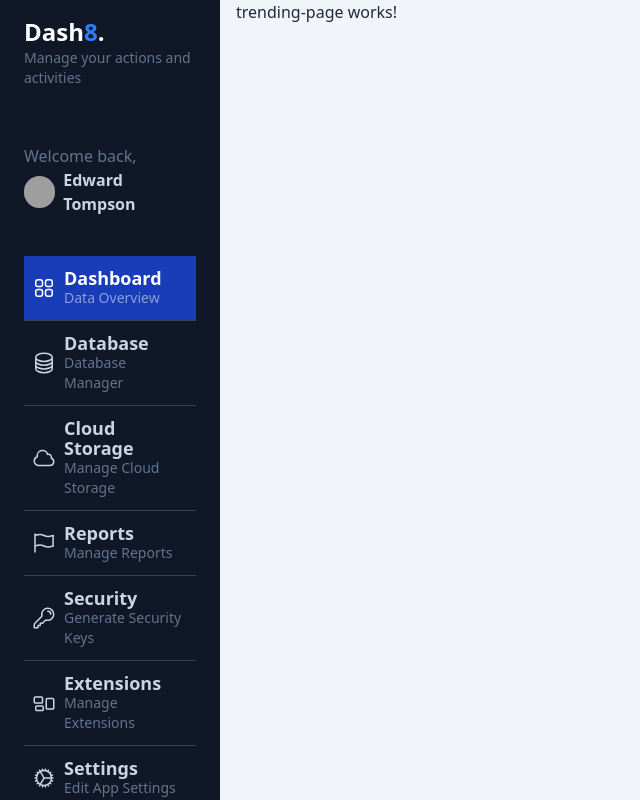
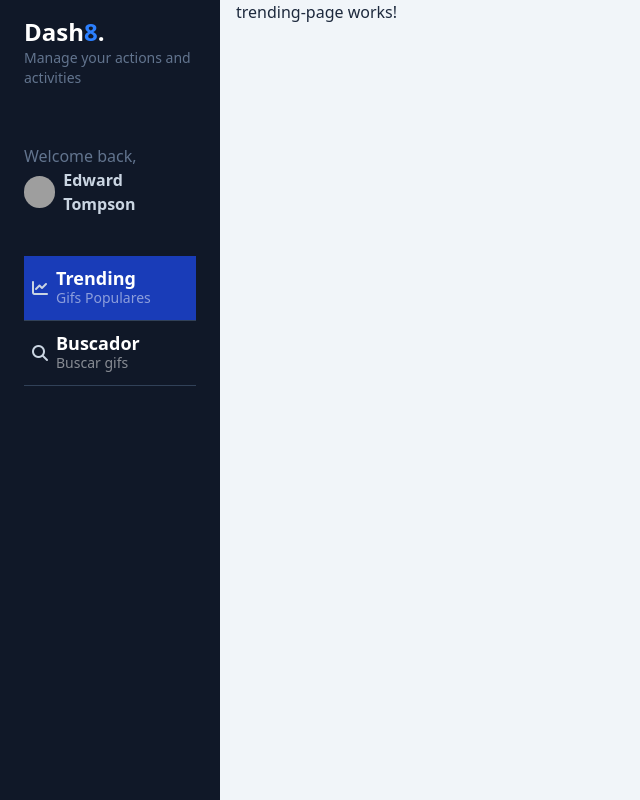
Before and after one commit to JulianMontu/03-gifs-apps-angular-19, an Angular app: page /dashboard/trending in a window 1280 px wide. Shown: the whole page, without its empty margins (0-640 px from the left). Built offline with nearby package versions, Linux system fonts and the light colour scheme; grey boxes are pictures that could not be loaded.

Commit message:
refactor list menu dashboard

```diff
--- a/src/app/gifs/components/side-menu/side-menu-options/side-menu-options.component.html
+++ b/src/app/gifs/components/side-menu/side-menu-options/side-menu-options.component.html
@@ -1,81 +1,23 @@
 <div id="nav" class="w-full px-6">
-          <a href="#" class="w-full px-2 inline-flex space-x-2 items-center border-b border-slate-700 py-3 bg-blue-800 hover:bg-white/5 transition ease-linear duration-150">
-              <div>
-                  <svg xmlns="http://www.w3.org/2000/svg" fill="none" viewBox="0 0 24 24" stroke-width="1.5" stroke="currentColor" class="w-6 h-6 text-white">
-                      <path stroke-linecap="round" stroke-linejoin="round" d="M3.75 6A2.25 2.25 0 016 3.75h2.25A2.25 2.25 0 0110.5 6v2.25a2.25 2.25 0 01-2.25 2.25H6a2.25 2.25 0 01-2.25-2.25V6zM3.75 15.75A2.25 2.25 0 016 13.5h2.25a2.25 2.25 0 012.25 2.25V18a2.25 2.25 0 01-2.25 2.25H6A2.25 2.25 0 013.75 18v-2.25zM13.5 6a2.25 2.25 0 012.25-2.25H18A2.25 2.25 0 0120.25 6v2.25A2.25 2.25 0 0118 10.5h-2.25a2.25 2.25 0 01-2.25-2.25V6zM13.5 15.75a2.25 2.25 0 012.25-2.25H18a2.25 2.25 0 012.25 2.25V18A2.25 2.25 0 0118 20.25h-2.25A2.25 2.25 0 0113.5 18v-2.25z" />
-                    </svg>
+  <!-- bg-blue-800 -->
 
-              </div>
-              <div class="flex flex-col">
-                  <span class="text-lg font-bold leading-5 text-white">Dashboard</span>
-                  <span class="text-sm text-white/50 hidden md:block">Data Overview</span>
-              </div>
-          </a>
-          <a href="#" class="w-full px-2 inline-flex space-x-2 items-center border-b border-slate-700 py-3 hover:bg-white/5 transition ease-linear duration-150">
-              <div>
-                  <svg xmlns="http://www.w3.org/2000/svg" fill="none" viewBox="0 0 24 24" stroke-width="1.5" stroke="currentColor" class="w-6 h-6">
-                      <path stroke-linecap="round" stroke-linejoin="round" d="M20.25 6.375c0 2.278-3.694 4.125-8.25 4.125S3.75 8.653 3.75 6.375m16.5 0c0-2.278-3.694-4.125-8.25-4.125S3.75 4.097 3.75 6.375m16.5 0v11.25c0 2.278-3.694 4.125-8.25 4.125s-8.25-1.847-8.25-4.125V6.375m16.5 0v3.75m-16.5-3.75v3.75m16.5 0v3.75C20.25 16.153 16.556 18 12 18s-8.25-1.847-8.25-4.125v-3.75m16.5 0c0 2.278-3.694 4.125-8.25 4.125s-8.25-1.847-8.25-4.125" />
-                    </svg>
-              </div>
-              <div class="flex flex-col">
-                  <span class="text-lg text-slate-300 font-bold leading-5">Database</span>
-                  <span class="text-sm text-slate-500 hidden md:block">Database Manager</span>
-              </div>
-          </a>
-          <a href="#" class="w-full px-2 inline-flex space-x-2 items-center border-b border-slate-700 py-3 hover:bg-white/5 transition ease-linear duration-150">
-              <div>
-                  <svg xmlns="http://www.w3.org/2000/svg" fill="none" viewBox="0 0 24 24" stroke-width="1.5" stroke="currentColor" class="w-6 h-6">
-                      <path stroke-linecap="round" stroke-linejoin="round" d="M2.25 15a4.5 4.5 0 004.5 4.5H18a3.75 3.75 0 001.332-7.257 3 3 0 00-3.758-3.848 5.25 5.25 0 00-10.233 2.33A4.502 4.502 0 002.25 15z" />
-                    </svg>
-              </div>
-              <div class="flex flex-col">
-                  <span class="text-lg text-slate-300 font-bold leading-5">Cloud Storage</span>
-                  <span class="text-sm text-slate-500 hidden md:block">Manage Cloud Storage</span>
-              </div>
-          </a>
-          <a href="#" class="w-full px-2 inline-flex space-x-2 items-center border-b border-slate-700 py-3 hover:bg-white/5 transition ease-linear duration-150">
-              <div>
-                  <svg xmlns="http://www.w3.org/2000/svg" fill="none" viewBox="0 0 24 24" stroke-width="1.5" stroke="currentColor" class="w-6 h-6">
-                      <path stroke-linecap="round" stroke-linejoin="round" d="M3 3v1.5M3 21v-6m0 0l2.77-.693a9 9 0 016.208.682l.108.054a9 9 0 006.086.71l3.114-.732a48.524 48.524 0 01-.005-10.499l-3.11.732a9 9 0 01-6.085-.711l-.108-.054a9 9 0 00-6.208-.682L3 4.5M3 15V4.5" />
-                    </svg>
-              </div>
-              <div class="flex flex-col">
-                  <span class="text-lg text-slate-300 font-bold leading-5">Reports</span>
-                  <span class="text-sm text-slate-500 hidden md:block">Manage Reports</span>
-              </div>
-          </a>
-          <a href="#" class="w-full px-2 inline-flex space-x-2 items-center border-b border-slate-700 py-3 hover:bg-white/5 transition ease-linear duration-150">
-              <div>
-                  <svg xmlns="http://www.w3.org/2000/svg" fill="none" viewBox="0 0 24 24" stroke-width="1.5" stroke="currentColor" class="w-6 h-6">
-                      <path stroke-linecap="round" stroke-linejoin="round" d="M15.75 5.25a3 3 0 013 3m3 0a6 6 0 01-7.029 5.912c-.563-.097-1.159.026-1.563.43L10.5 17.25H8.25v2.25H6v2.25H2.25v-2.818c0-.597.237-1.17.659-1.591l6.499-6.499c.404-.404.527-1 .43-1.563A6 6 0 1121.75 8.25z" />
-                    </svg>
-              </div>
-              <div class="flex flex-col">
-                  <span class="text-lg text-slate-300 font-bold leading-5">Security</span>
-                  <span class="text-sm text-slate-500 hidden md:block">Generate Security Keys</span>
-              </div>
-          </a>
-          <a href="#" class="w-full px-2 inline-flex space-x-2 items-center border-b border-slate-700 py-3 hover:bg-white/5 transition ease-linear duration-150">
-              <div>
-                  <svg xmlns="http://www.w3.org/2000/svg" fill="none" viewBox="0 0 24 24" stroke-width="1.5" stroke="currentColor" class="w-6 h-6">
-                      <path stroke-linecap="round" stroke-linejoin="round" d="M2.25 7.125C2.25 6.504 2.754 6 3.375 6h6c.621 0 1.125.504 1.125 1.125v3.75c0 .621-.504 1.125-1.125 1.125h-6a1.125 1.125 0 01-1.125-1.125v-3.75zM14.25 8.625c0-.621.504-1.125 1.125-1.125h5.25c.621 0 1.125.504 1.125 1.125v8.25c0 .621-.504 1.125-1.125 1.125h-5.25a1.125 1.125 0 01-1.125-1.125v-8.25zM3.75 16.125c0-.621.504-1.125 1.125-1.125h5.25c.621 0 1.125.504 1.125 1.125v2.25c0 .621-.504 1.125-1.125 1.125h-5.25a1.125 1.125 0 01-1.125-1.125v-2.25z" />
-                    </svg>
-              </div>
-              <div class="flex flex-col">
-                  <span class="text-lg text-slate-300 font-bold leading-5">Extensions</span>
-                  <span class="text-sm text-slate-500 hidden md:block">Manage Extensions</span>
-              </div>
-          </a>
-          <a href="#" class="w-full px-2 inline-flex space-x-2 items-center py-3 hover:bg-white/5 transition ease-linear duration-150">
-              <div>
-                  <svg xmlns="http://www.w3.org/2000/svg" fill="none" viewBox="0 0 24 24" stroke-width="1.5" stroke="currentColor" class="w-6 h-6">
-                      <path stroke-linecap="round" stroke-linejoin="round" d="M4.5 12a7.5 7.5 0 0015 0m-15 0a7.5 7.5 0 1115 0m-15 0H3m16.5 0H21m-1.5 0H12m-8.457 3.077l1.41-.513m14.095-5.13l1.41-.513M5.106 17.785l1.15-.964m11.49-9.642l1.149-.964M7.501 19.795l.75-1.3m7.5-12.99l.75-1.3m-6.063 16.658l.26-1.477m2.605-14.772l.26-1.477m0 17.726l-.26-1.477M10.698 4.614l-.26-1.477M16.5 19.794l-.75-1.299M7.5 4.205L12 12m6.894 5.785l-1.149-.964M6.256 7.178l-1.15-.964m15.352 8.864l-1.41-.513M4.954 9.435l-1.41-.514M12.002 12l-3.75 6.495" />
-                    </svg>
-              </div>
-              <div class="flex flex-col">
-                  <span class="text-lg text-slate-300 font-bold leading-5">Settings</span>
-                  <span class="text-sm text-slate-500 hidden md:block">Edit App Settings</span>
-              </div>
-          </a>
-
-         </div>
+  @for (item of menuOptions; track item.route) {
+  <a
+    [routerLink]="item.route"
+    routerLinkActive="bg-blue-800"
+    class="w-full px-2 inline-flex space-x-2 items-center border-b border-slate-700 py-3 hover:bg-white/5 transition ease-linear duration-150"
+  >
+    <div>
+      <i [class]="item.icon"></i>
+    </div>
+    <div class="flex flex-col">
+      <span class="text-lg font-bold leading-5 text-white">{{
+        item.label
+      }}</span>
+      <span class="text-sm text-white/50 hidden md:block">{{
+        item.subLabel
+      }}</span>
+    </div>
+  </a>
+  }
+</div>
--- a/src/app/gifs/components/side-menu/side-menu-options/side-menu-options.component.ts
+++ b/src/app/gifs/components/side-menu/side-menu-options/side-menu-options.component.ts
@@ -1,7 +1,32 @@
 import { ChangeDetectionStrategy, Component } from '@angular/core';
+import { RouterLink, RouterLinkActive } from '@angular/router';
 
+interface MenuOptions {
+  icon: string;
+  label: string;
+  route: string;
+  subLabel: string;
+}
 @Component({
   selector: 'gifs-side-menu-options',
   templateUrl: './side-menu-options.component.html',
+  imports: [RouterLink, RouterLinkActive]
 })
-export class SideMenuOptionsComponent { }
+export class SideMenuOptionsComponent {
+
+  menuOptions: MenuOptions[] = [
+    {
+      icon: 'fa-solid fa-chart-line',
+      label: 'Trending',
+      subLabel: 'Gifs Populares',
+      route: '/dashboard/trending',
+    },
+    {
+      icon: 'fa-solid fa-magnifying-glass',
+      label: 'Buscador',
+      subLabel: 'Buscar gifs',
+      route: '/dashboard/search',
+    }
+  ]
+
+}
--- a/src/index.html
+++ b/src/index.html
@@ -1,11 +1,18 @@
-<!doctype html>
+<!DOCTYPE html>
 <html lang="en">
   <head>
-  <meta charset="utf-8">
+    <meta charset="utf-8" />
     <title>GifsApp</title>
-  <base href="/">
-  <meta name="viewport" content="width=device-width, initial-scale=1">
-  <link rel="icon" type="image/x-icon" href="favicon.ico">
+    <base href="/" />
+    <meta name="viewport" content="width=device-width, initial-scale=1" />
+    <link rel="icon" type="image/x-icon" href="favicon.ico" />
+    <link
+      rel="stylesheet"
+      href="https://cdnjs.cloudflare.com/ajax/libs/font-awesome/6.7.2/css/all.min.css"
+      integrity="sha512-Evv84Mr4kqVGRNSgIGL/F/aIDqQb7xQ2vcrdIwxfjThSH8CSR7PBEakCr51Ck+w+/U6swU2Im1vVX0SVk9ABhg=="
+      crossorigin="anonymous"
+      referrerpolicy="no-referrer"
+    />
   </head>
   <body>
     <app-root></app-root>
```
Lines whose indentation alone changed are shown as unchanged.
